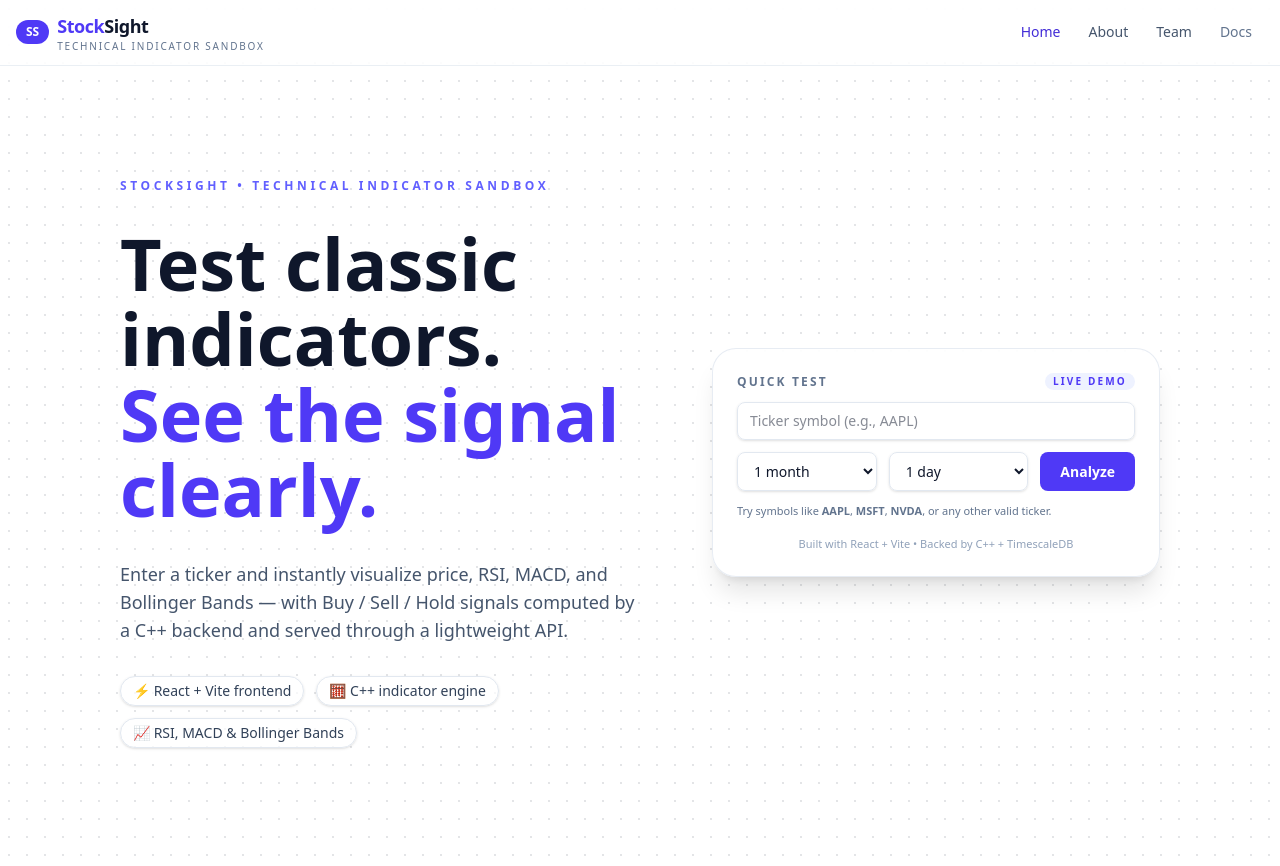
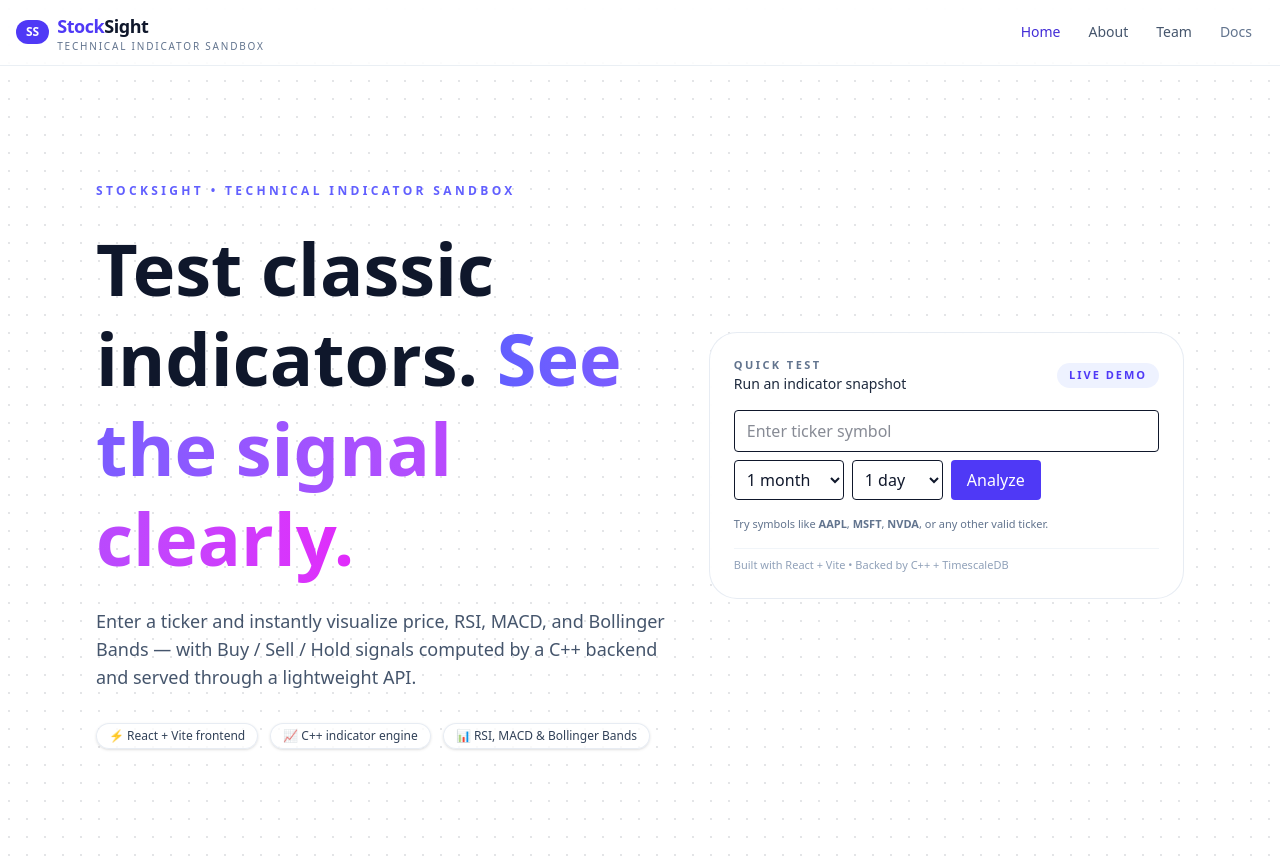
Before and after one commit to Dennis-Gega/StockSight, a React (Vite) app in the folder frontend/: page / in a window 1280 px wide. Built offline with nearby package versions, Linux system fonts and the light colour scheme.

Commit message:
fixed forntend error and better formulas

```diff
--- a/frontend/src/Home.jsx
+++ b/frontend/src/Home.jsx
@@ -1,82 +1,86 @@
 // src/Home.jsx
-import { useSearchParams } from "react-router-dom";
+import { useState } from "react";
 import TickerForm from "./components/TickerForm.jsx";
-import ErrorMessage from "./components/ErrorMessage.jsx";
 
 export default function Home() {
-  const [params] = useSearchParams();
-  const errorMessage = params.get("error");
+  // Error message coming from TickerForm when a ticker is invalid
+  const [tickerError, setTickerError] = useState("");
 
   return (
-    <section className="min-h-[calc(100vh-72px)] flex items-center">
-      {/* Bigger central container */}
-      <div className="w-full max-w-7xl mx-auto px-6 lg:px-10 py-12 lg:py-20">
-        {/* Error message (centered at top of hero) */}
-        {errorMessage && (
-          <div className="mb-6 flex justify-center">
-            <ErrorMessage>{errorMessage}</ErrorMessage>
-          </div>
-        )}
-
-        {/* Two-column hero, zoomed in */}
-        <div className="grid items-center gap-16 lg:grid-cols-[minmax(0,1.15fr)_minmax(0,1fr)]">
-          {/* LEFT: headline + copy */}
-          <div className="space-y-8">
-            <p className="text-xs font-semibold tracking-[0.3em] text-indigo-500 uppercase">
+    <main className="flex flex-col items-center justify-center min-h-[calc(100vh-4rem)] px-4 py-8">
+      {/* Bigger, wider central container */}
+      <div className="grid w-full max-w-[1200px] gap-8 lg:grid-cols-[minmax(0,1.1fr)_minmax(0,0.9fr)] items-center">
+        {/* Left: Hero copy */}
+        <section className="space-y-6">
+          <p className="text-xs font-semibold tracking-[0.28em] text-indigo-500 uppercase">
             STOCKSIGHT • TECHNICAL INDICATOR SANDBOX
           </p>
 
-            <h1 className="text-5xl sm:text-6xl lg:text-7xl font-extrabold leading-[1.05]">
+          <h1 className="text-5xl sm:text-6xl lg:text-7xl font-extrabold leading-tight">
             Test classic indicators.{" "}
-              <span className="text-indigo-600">See the signal clearly.</span>
+            <span className="text-transparent bg-clip-text bg-gradient-to-r from-indigo-500 to-fuchsia-500">
+              See the signal clearly.
+            </span>
           </h1>
 
-            <p className="max-w-xl text-base sm:text-lg text-slate-600 dark:text-slate-300">
-              Enter a ticker and instantly visualize price, RSI, MACD, and Bollinger
-              Bands — with Buy / Sell / Hold signals computed by a C++ backend
-              and served through a lightweight API.
+          <p className="text-base sm:text-lg text-slate-600 dark:text-slate-300 max-w-xl">
+            Enter a ticker and instantly visualize price, RSI, MACD, and Bollinger Bands —
+            with Buy / Sell / Hold signals computed by a C++ backend and served through
+            a lightweight API.
           </p>
 
-            {/* Tech badges */}
-            <div className="flex flex-wrap gap-3 text-xs sm:text-sm">
-              <span className="inline-flex items-center gap-2 rounded-full border border-slate-200 bg-white/70 px-3 py-1 text-slate-700 shadow-sm">
+          <div className="flex flex-wrap gap-3 pt-2">
+            <span className="inline-flex items-center gap-1 rounded-full border border-slate-200/80 bg-white/80 px-3 py-1 text-xs font-medium text-slate-700 shadow-sm">
               ⚡ React + Vite frontend
             </span>
-              <span className="inline-flex items-center gap-2 rounded-full border border-slate-200 bg-white/70 px-3 py-1 text-slate-700 shadow-sm">
-                🧮 C++ indicator engine
+            <span className="inline-flex items-center gap-1 rounded-full border border-slate-200/80 bg-white/80 px-3 py-1 text-xs font-medium text-slate-700 shadow-sm">
+              📈 C++ indicator engine
             </span>
-              <span className="inline-flex items-center gap-2 rounded-full border border-slate-200 bg-white/70 px-3 py-1 text-slate-700 shadow-sm">
-                📈 RSI, MACD &amp; Bollinger Bands
+            <span className="inline-flex items-center gap-1 rounded-full border border-slate-200/80 bg-white/80 px-3 py-1 text-xs font-medium text-slate-700 shadow-sm">
+              📊 RSI, MACD &amp; Bollinger Bands
             </span>
           </div>
+        </section>
+
+        {/* Right: Quick test card */}
+        <section className="w-full">
+          <div className="rounded-[1.75rem] border border-slate-200/80 bg-white/90 shadow-soft backdrop-blur p-5 sm:p-6 space-y-4">
+            <div className="flex items-center justify-between gap-3">
+              <div>
+                <p className="text-[11px] font-semibold tracking-[0.22em] uppercase text-slate-500">
+                  Quick test
+                </p>
+                <p className="text-sm font-medium text-slate-800">
+                  Run an indicator snapshot
+                </p>
               </div>
-
-          {/* RIGHT: quick test card */}
-          <div className="flex justify-center lg:justify-end">
-            <div className="w-full max-w-md rounded-3xl border border-slate-200/80 bg-white/80 p-6 shadow-xl backdrop-blur-sm">
-              <div className="mb-3 flex items-center justify-between text-xs font-semibold uppercase tracking-[0.18em] text-slate-500">
-                <span>Quick test</span>
-                <span className="rounded-full bg-indigo-50 px-2 py-0.5 text-[10px] font-semibold text-indigo-600">
+              <span className="inline-flex items-center rounded-full bg-indigo-50 px-3 py-1 text-[11px] font-semibold uppercase tracking-[0.18em] text-indigo-600">
                 Live demo
               </span>
             </div>
 
-              {/* Keep your existing TickerForm, just lives here */}
-              <div className="space-y-3">
-                <TickerForm />
-                <p className="text-[11px] text-slate-500">
-                  Try symbols like <strong>AAPL</strong>, <strong>MSFT</strong>,{" "}
-                  <strong>NVDA</strong>, or any other valid ticker.
+            {/* Form */}
+            <TickerForm onError={setTickerError} />
+
+            {/* Inline error for invalid tickers */}
+            {tickerError && (
+              <p className="mt-3 text-xs text-red-600 bg-red-50/80 border border-red-200 rounded-lg px-3 py-2 text-left">
+                {tickerError}
               </p>
-              </div>
+            )}
 
-              <p className="mt-4 text-[11px] text-center text-slate-400">
+            <p className="mt-2 text-[11px] text-slate-500">
+              Try symbols like <span className="font-semibold">AAPL</span>,{" "}
+              <span className="font-semibold">MSFT</span>,{" "}
+              <span className="font-semibold">NVDA</span>, or any other valid ticker.
+            </p>
+
+            <p className="pt-2 text-[11px] text-slate-400 border-t border-slate-100 mt-2">
               Built with React + Vite • Backed by C++ + TimescaleDB
             </p>
           </div>
+        </section>
       </div>
-        </div>
-      </div>
-    </section>
+    </main>
   );
 }
--- a/frontend/src/components/TickerForm.jsx
+++ b/frontend/src/components/TickerForm.jsx
@@ -1,71 +1,61 @@
 // src/components/TickerForm.jsx
 import { useState } from "react";
 import { useNavigate } from "react-router-dom";
+import { fetchIndicators } from "../lib/api.js";
 
-export default function TickerForm() {
-  const [ticker, setTicker] = useState("");
+export default function TickerForm({ onError }) {
+  const [tickerInput, setTickerInput] = useState("");
   const [range, setRange] = useState("1mo");
   const [interval, setInterval] = useState("1d");
   const navigate = useNavigate();
 
-  const handleSubmit = (e) => {
+  const handleSubmit = async (e) => {
     e.preventDefault();
-    if (!ticker) return;
+    if (!tickerInput) return;
 
-    const params = new URLSearchParams({
-      ticker: ticker.toUpperCase(),
-      range,
-      interval,
-    }).toString();
+    try {
+      const res = await fetchIndicators({
+        ticker: tickerInput,
+        range,
+        interval,
+      });
 
-    navigate(`/results?${params}`);
+      if (!res?.data) {
+        // invalid ticker: stay on home
+        onError && onError(`No data returned for ${tickerInput.toUpperCase()}`);
+        return;
+      }
+
+      // valid ticker: clear error and navigate
+      onError && onError("");
+      navigate(
+        `/results?ticker=${tickerInput.toUpperCase()}&range=${range}&interval=${interval}`
+      );
+    } catch (err) {
+      onError && onError(`No data returned for ${tickerInput.toUpperCase()}`);
+    }
   };
 
   return (
-    <form onSubmit={handleSubmit} className="space-y-3">
-      {/* Row 1: ticker input */}
+    <form onSubmit={handleSubmit} className="flex flex-col gap-2">
       <input
         type="text"
-        placeholder="Ticker symbol (e.g., AAPL)"
-        value={ticker}
-        onChange={(e) => setTicker(e.target.value)}
-        className="w-full rounded-lg border border-slate-200 px-3 py-2 shadow-sm
-                   focus:outline-none focus:ring-2 focus:ring-indigo-500
-                   text-sm"
+        value={tickerInput}
+        onChange={(e) => setTickerInput(e.target.value)}
+        placeholder="Enter ticker symbol"
+        className="rounded border px-3 py-2 w-full"
       />
-
-      {/* Row 2: range, interval, button */}
-      <div className="flex flex-col sm:flex-row gap-3">
-        <select
-          value={range}
-          onChange={(e) => setRange(e.target.value)}
-          className="flex-1 rounded-lg border border-slate-200 px-3 py-2 shadow-sm
-                     focus:outline-none focus:ring-2 focus:ring-indigo-500
-                     text-sm"
-        >
+      <div className="flex gap-2">
+        <select value={range} onChange={(e) => setRange(e.target.value)} className="rounded border px-2 py-1">
           <option value="1mo">1 month</option>
           <option value="3mo">3 months</option>
           <option value="6mo">6 months</option>
-          <option value="1y">1 year</option>
         </select>
-
-        <select
-          value={interval}
-          onChange={(e) => setInterval(e.target.value)}
-          className="flex-1 rounded-lg border border-slate-200 px-3 py-2 shadow-sm
-                     focus:outline-none focus:ring-2 focus:ring-indigo-500
-                     text-sm"
-        >
+        <select value={interval} onChange={(e) => setInterval(e.target.value)} className="rounded border px-2 py-1">
           <option value="1d">1 day</option>
           <option value="1wk">1 week</option>
         </select>
-
-        <button
-          type="submit"
-          className="w-full sm:w-auto rounded-lg bg-indigo-600 px-5 py-2
-                     text-sm font-semibold text-white
-                     hover:bg-indigo-700 transition-colors"
-        >
+        <button type="submit" className="px-4 py-2 bg-indigo-600 text-white rounded hover:bg-indigo-700">
           Analyze
         </button>
       </div>
```
Also changed, not shown: 1 other file (tests, documents, lock files or other folders). Lines whose indentation alone changed are shown as unchanged.
